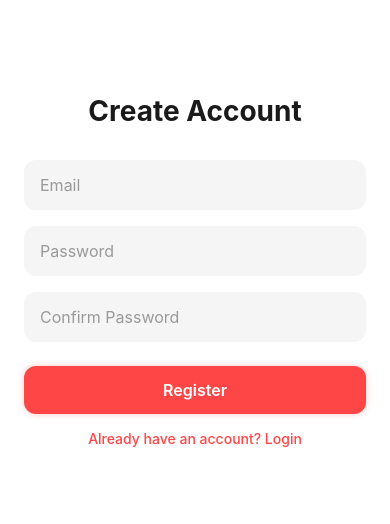
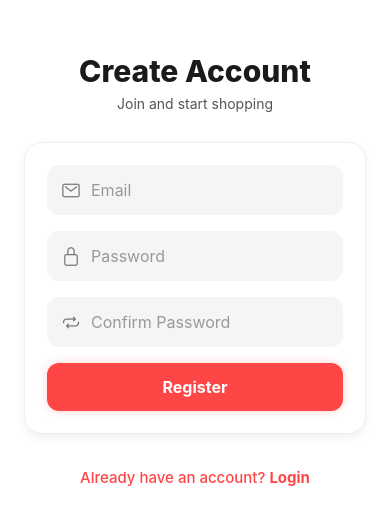
Before and after one commit to hendricknkuba/super-fortnight, a React Native app: screen /Register in a window 390 px wide. Shown: the part 152-676 px from the top of the page. Built offline with nearby package versions, Linux system fonts and the light colour scheme; no server answers.

Commit message:
feat: enhance Login and Register screens with animations and improved error handling

```diff
--- a/src/screens/auth/LoginScreen.js
+++ b/src/screens/auth/LoginScreen.js
@@ -1,4 +1,4 @@
-import { useState } from "react";
+import { useState, useRef } from "react";
 import {
   View,
   Text,
@@ -9,14 +9,25 @@ import {
   KeyboardAvoidingView,
   TouchableWithoutFeedback,
   Keyboard,
-  Platform
+  Platform,
+  Animated,
+  ActivityIndicator
 } from "react-native";
+import { Ionicons } from "@expo/vector-icons";
 import { signInWithEmailAndPassword } from "firebase/auth";
 import { auth } from "../../services/firebaseConfig";
 import { useNavigation } from "@react-navigation/native";
 
 export default function LoginScreen() {
   const navigation = useNavigation();
+
+  // animations
+  const fadeAnim = useRef(new Animated.Value(1)).current;
+  const scaleAnim = useRef(new Animated.Value(1)).current;
+
+  const [loading, setLoading] = useState(false);
+  const [success, setSuccess] = useState(false);
+
   const [email, setEmail] = useState("");
   const [password, setPassword] = useState("");
 
@@ -25,11 +36,56 @@ export default function LoginScreen() {
       return Alert.alert("Error", "Please fill in all fields.");
     }
 
+    setLoading(true);
+
     try {
       await signInWithEmailAndPassword(auth, email, password);
-      // Navigation handled by RootNavigator automatically
+
+      // success animation
+      setSuccess(true);
+
+      setTimeout(() => {
+        Animated.parallel([
+          Animated.timing(scaleAnim, {
+            toValue: 0.95,
+            duration: 180,
+            useNativeDriver: true,
+          }),
+          Animated.timing(fadeAnim, {
+            toValue: 0,
+            duration: 350,
+            useNativeDriver: true,
+          })
+        ]).start();
+      }, 400);
+
     } catch (error) {
-      Alert.alert("Login Error", error.message);
+      setLoading(false);
+      setSuccess(false);
+
+      // Friendly error messages
+      let msg = "Unable to sign in. Please try again.";
+
+      switch (error.code) {
+        case "auth/user-not-found":
+        case "auth/wrong-password":
+          msg = "Incorrect email or password.";
+          break;
+
+        case "auth/invalid-email":
+          msg = "Please enter a valid email address.";
+          break;
+
+        case "auth/network-request-failed":
+          msg = "Network error. Please check your connection.";
+          break;
+
+        case "auth/too-many-requests":
+          msg = "Too many attempts. Please try again later.";
+          break;
+      }
+
+      Alert.alert("Login Failed", msg);
     }
   };
 
@@ -39,9 +95,21 @@ export default function LoginScreen() {
       behavior={Platform.OS === "ios" ? "padding" : "height"}
     >
       <TouchableWithoutFeedback onPress={Keyboard.dismiss}>
-        <View style={styles.container}>
+        <Animated.View
+          style={[
+            styles.container,
+            { opacity: fadeAnim, transform: [{ scale: scaleAnim }] }
+          ]}
+        >
+
           <Text style={styles.title}>Welcome Back</Text>
+          <Text style={styles.subtitle}>Log in to continue</Text>
 
+          <View style={styles.card}>
+
+            {/* EMAIL */}
+            <View style={styles.inputWrapper}>
+              <Ionicons name="mail-outline" size={20} color="#777" style={styles.inputIcon} />
               <TextInput
                 placeholder="Email"
                 placeholderTextColor="#999"
@@ -51,7 +119,11 @@ export default function LoginScreen() {
                 value={email}
                 onChangeText={setEmail}
               />
+            </View>
 
+            {/* PASSWORD */}
+            <View style={styles.inputWrapper}>
+              <Ionicons name="lock-closed-outline" size={20} color="#777" style={styles.inputIcon} />
               <TextInput
                 placeholder="Password"
                 placeholderTextColor="#999"
@@ -60,22 +132,45 @@ export default function LoginScreen() {
                 value={password}
                 onChangeText={setPassword}
               />
+            </View>
 
-            <TouchableOpacity style={styles.button} onPress={handleLogin}>
+            {/* LOGIN BUTTON */}
+            <TouchableOpacity
+              style={[styles.button, success && styles.successButton]}
+              onPress={handleLogin}
+              disabled={loading || success}
+            >
+              {loading && !success && (
+                <ActivityIndicator color="#FFF" size="small" />
+              )}
+
+              {success && (
+                <Ionicons name="checkmark-circle-outline" size={26} color="#FFF" />
+              )}
+
+              {!loading && !success && (
                 <Text style={styles.buttonText}>Login</Text>
+              )}
             </TouchableOpacity>
 
+          </View>
+
+          {/* REGISTER LINK */}
           <TouchableOpacity onPress={() => navigation.navigate("Register")}>
-            <Text style={styles.link}>Don't have an account? Register</Text>
+            <Text style={styles.link}>
+              Don't have an account?{" "}
+              <Text style={{ fontWeight: "700" }}>Register</Text>
+            </Text>
           </TouchableOpacity>
-        </View>
+
+        </Animated.View>
       </TouchableWithoutFeedback>
     </KeyboardAvoidingView>
   );
-
 }
 
 const PRIMARY = "#FF4647";
+const SUCCESS = "#38c172";
 
 const styles = StyleSheet.create({
   container: {
@@ -84,42 +179,81 @@ const styles = StyleSheet.create({
     paddingHorizontal: 24,
     justifyContent: "center",
   },
+
   title: {
-    fontSize: 28,
-    fontWeight: "700",
+    fontSize: 30,
+    fontWeight: "800",
     textAlign: "center",
-    marginBottom: 32,
     color: "#1A1A1A",
   },
-  input: {
-    height: 50,
+
+  subtitle: {
+    textAlign: "center",
+    color: "#555",
+    fontSize: 14,
+    marginTop: 6,
+    marginBottom: 30,
+  },
+
+  card: {
+    backgroundColor: "#FFFFFF",
+    padding: 22,
+    borderRadius: 18,
+    marginBottom: 24,
+    borderWidth: 1,
+    borderColor: "#EFEFEF",
+    shadowColor: "#000",
+    shadowOpacity: 0.06,
+    shadowRadius: 10,
+    shadowOffset: { width: 0, height: 4 },
+    elevation: 2,
+  },
+
+  inputWrapper: {
+    flexDirection: "row",
+    alignItems: "center",
     backgroundColor: "#F5F5F5",
     borderRadius: 12,
-    paddingHorizontal: 16,
-    fontSize: 16,
+    paddingHorizontal: 14,
     marginBottom: 16,
   },
+
+  inputIcon: { marginRight: 10 },
+
+  input: {
+    flex: 1,
+    height: 50,
+    fontSize: 16,
+    color: "#1A1A1A",
+  },
+
   button: {
     backgroundColor: PRIMARY,
     paddingVertical: 14,
     borderRadius: 12,
-    marginTop: 8,
     shadowColor: PRIMARY,
-    shadowOpacity: 0.3,
-    shadowRadius: 6,
+    shadowOpacity: 0.25,
+    shadowRadius: 8,
     elevation: 3,
+    alignItems: "center"
   },
+
+  successButton: {
+    backgroundColor: SUCCESS,
+  },
+
   buttonText: {
     color: "#FFFFFF",
     textAlign: "center",
     fontSize: 16,
-    fontWeight: "600",
+    fontWeight: "700",
   },
+
   link: {
-    marginTop: 16,
+    marginTop: 10,
     textAlign: "center",
     color: PRIMARY,
-    fontSize: 14,
+    fontSize: 15,
     fontWeight: "500",
   },
 });
--- a/src/screens/auth/RegisterScreen.js
+++ b/src/screens/auth/RegisterScreen.js
@@ -1,4 +1,4 @@
-import { useState } from "react";
+import { useState, useRef } from "react";
 import {
   View,
   Text,
@@ -9,15 +9,25 @@ import {
   KeyboardAvoidingView,
   TouchableWithoutFeedback,
   Keyboard,
-  Platform
+  Platform,
+  Animated,
+  ActivityIndicator
 } from "react-native";
-
+import { Ionicons } from "@expo/vector-icons";
 import { createUserWithEmailAndPassword } from "firebase/auth";
 import { auth } from "../../services/firebaseConfig";
 import { useNavigation } from "@react-navigation/native";
 
 export default function RegisterScreen() {
   const navigation = useNavigation();
+
+  // animations
+  const fadeAnim = useRef(new Animated.Value(1)).current;
+  const scaleAnim = useRef(new Animated.Value(1)).current;
+
+  const [loading, setLoading] = useState(false);
+  const [success, setSuccess] = useState(false);
+
   const [email, setEmail] = useState("");
   const [password, setPassword] = useState("");
   const [confirm, setConfirm] = useState("");
@@ -35,11 +45,54 @@ export default function RegisterScreen() {
       return Alert.alert("Error", "Passwords do not match.");
     }
 
+    setLoading(true);
+
     try {
       await createUserWithEmailAndPassword(auth, email, password);
-      // Redirecionamento feito automaticamente pelo RootNavigator
+
+      // success animation
+      setSuccess(true);
+
+      setTimeout(() => {
+        Animated.parallel([
+          Animated.timing(scaleAnim, {
+            toValue: 0.95,
+            duration: 180,
+            useNativeDriver: true,
+          }),
+          Animated.timing(fadeAnim, {
+            toValue: 0,
+            duration: 350,
+            useNativeDriver: true,
+          })
+        ]).start();
+      }, 400);
+
     } catch (error) {
-      Alert.alert("Registration Error", error.message);
+      setLoading(false);
+      setSuccess(false);
+
+      let msg = "Unable to create your account.";
+
+      switch (error.code) {
+        case "auth/email-already-in-use":
+          msg = "This email is already registered.";
+          break;
+
+        case "auth/invalid-email":
+          msg = "Please enter a valid email address.";
+          break;
+
+        case "auth/weak-password":
+          msg = "The password is too weak.";
+          break;
+
+        case "auth/network-request-failed":
+          msg = "Network error. Please check your connection.";
+          break;
+      }
+
+      Alert.alert("Registration Failed", msg);
     }
   };
 
@@ -49,9 +102,21 @@ export default function RegisterScreen() {
       behavior={Platform.OS === "ios" ? "padding" : "height"}
     >
       <TouchableWithoutFeedback onPress={Keyboard.dismiss}>
-        <View style={styles.container}>
+        <Animated.View
+          style={[
+            styles.container,
+            { opacity: fadeAnim, transform: [{ scale: scaleAnim }] }
+          ]}
+        >
+
           <Text style={styles.title}>Create Account</Text>
+          <Text style={styles.subtitle}>Join and start shopping</Text>
 
+          <View style={styles.card}>
+
+            {/* EMAIL */}
+            <View style={styles.inputWrapper}>
+              <Ionicons name="mail-outline" size={20} color="#777" style={styles.inputIcon} />
               <TextInput
                 placeholder="Email"
                 placeholderTextColor="#999"
@@ -61,7 +126,11 @@ export default function RegisterScreen() {
                 value={email}
                 onChangeText={setEmail}
               />
+            </View>
 
+            {/* PASSWORD */}
+            <View style={styles.inputWrapper}>
+              <Ionicons name="lock-closed-outline" size={20} color="#777" style={styles.inputIcon} />
               <TextInput
                 placeholder="Password"
                 placeholderTextColor="#999"
@@ -70,7 +139,11 @@ export default function RegisterScreen() {
                 value={password}
                 onChangeText={setPassword}
               />
+            </View>
 
+            {/* CONFIRM PASSWORD */}
+            <View style={styles.inputWrapper}>
+              <Ionicons name="repeat-outline" size={20} color="#777" style={styles.inputIcon} />
               <TextInput
                 placeholder="Confirm Password"
                 placeholderTextColor="#999"
@@ -79,21 +152,45 @@ export default function RegisterScreen() {
                 value={confirm}
                 onChangeText={setConfirm}
               />
+            </View>
 
-          <TouchableOpacity style={styles.button} onPress={handleRegister}>
+            {/* REGISTER BUTTON */}
+            <TouchableOpacity
+              style={[styles.button, success && styles.successButton]}
+              onPress={handleRegister}
+              disabled={loading || success}
+            >
+              {loading && !success && (
+                <ActivityIndicator color="#FFF" size="small" />
+              )}
+
+              {success && (
+                <Ionicons name="checkmark-circle-outline" size={26} color="#FFF" />
+              )}
+
+              {!loading && !success && (
                 <Text style={styles.buttonText}>Register</Text>
+              )}
             </TouchableOpacity>
 
+          </View>
+
+          {/* LOGIN LINK */}
           <TouchableOpacity onPress={() => navigation.goBack()}>
-            <Text style={styles.link}>Already have an account? Login</Text>
+            <Text style={styles.link}>
+              Already have an account?{" "}
+              <Text style={{ fontWeight: "700" }}>Login</Text>
+            </Text>
           </TouchableOpacity>
-        </View>
+
+        </Animated.View>
       </TouchableWithoutFeedback>
     </KeyboardAvoidingView>
   );
 }
 
 const PRIMARY = "#FF4647";
+const SUCCESS = "#38c172";
 
 const styles = StyleSheet.create({
   container: {
@@ -102,42 +199,81 @@ const styles = StyleSheet.create({
     paddingHorizontal: 24,
     justifyContent: "center",
   },
+
   title: {
-    fontSize: 28,
-    fontWeight: "700",
+    fontSize: 30,
+    fontWeight: "800",
     textAlign: "center",
-    marginBottom: 32,
     color: "#1A1A1A",
   },
-  input: {
-    height: 50,
+
+  subtitle: {
+    textAlign: "center",
+    color: "#555",
+    fontSize: 14,
+    marginTop: 6,
+    marginBottom: 30,
+  },
+
+  card: {
+    backgroundColor: "#FFFFFF",
+    padding: 22,
+    borderRadius: 18,
+    marginBottom: 24,
+    borderWidth: 1,
+    borderColor: "#EFEFEF",
+    shadowColor: "#000",
+    shadowOpacity: 0.06,
+    shadowRadius: 10,
+    shadowOffset: { width: 0, height: 4 },
+    elevation: 2,
+  },
+
+  inputWrapper: {
+    flexDirection: "row",
+    alignItems: "center",
     backgroundColor: "#F5F5F5",
     borderRadius: 12,
-    paddingHorizontal: 16,
-    fontSize: 16,
+    paddingHorizontal: 14,
     marginBottom: 16,
   },
+
+  inputIcon: { marginRight: 10 },
+
+  input: {
+    flex: 1,
+    height: 50,
+    fontSize: 16,
+    color: "#1A1A1A",
+  },
+
   button: {
     backgroundColor: PRIMARY,
     paddingVertical: 14,
     borderRadius: 12,
-    marginTop: 8,
     shadowColor: PRIMARY,
-    shadowOpacity: 0.3,
-    shadowRadius: 6,
+    shadowOpacity: 0.25,
+    shadowRadius: 8,
     elevation: 3,
+    alignItems: "center",
   },
+
+  successButton: {
+    backgroundColor: SUCCESS,
+  },
+
   buttonText: {
     color: "#FFFFFF",
     textAlign: "center",
     fontSize: 16,
-    fontWeight: "600",
+    fontWeight: "700",
   },
+
   link: {
-    marginTop: 16,
+    marginTop: 10,
     textAlign: "center",
     color: PRIMARY,
-    fontSize: 14,
+    fontSize: 15,
     fontWeight: "500",
   },
 });
```
Lines whose indentation alone changed are shown as unchanged.
